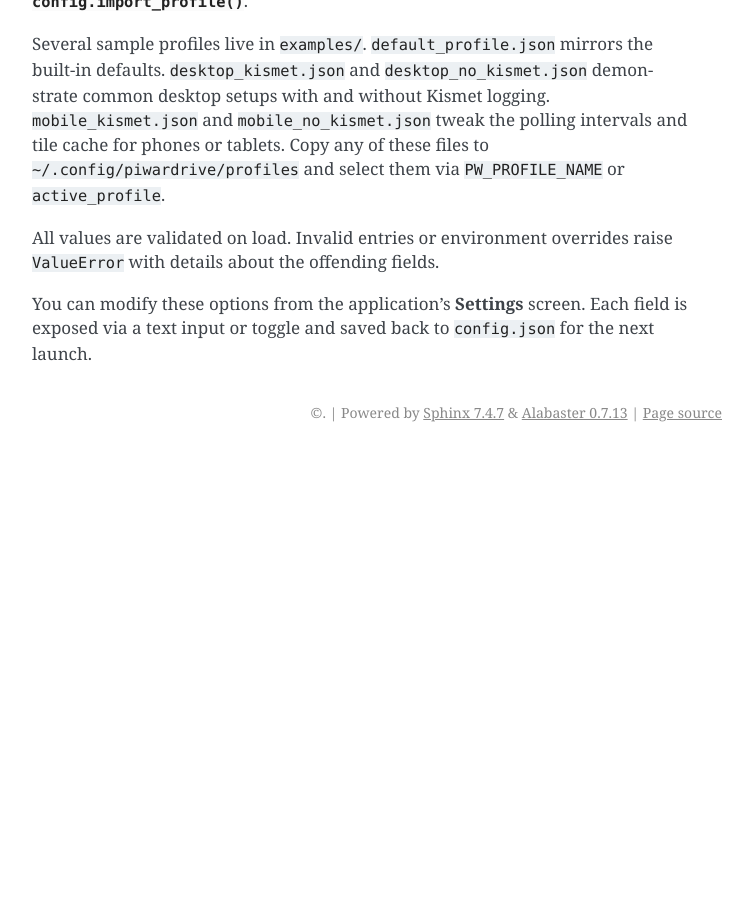
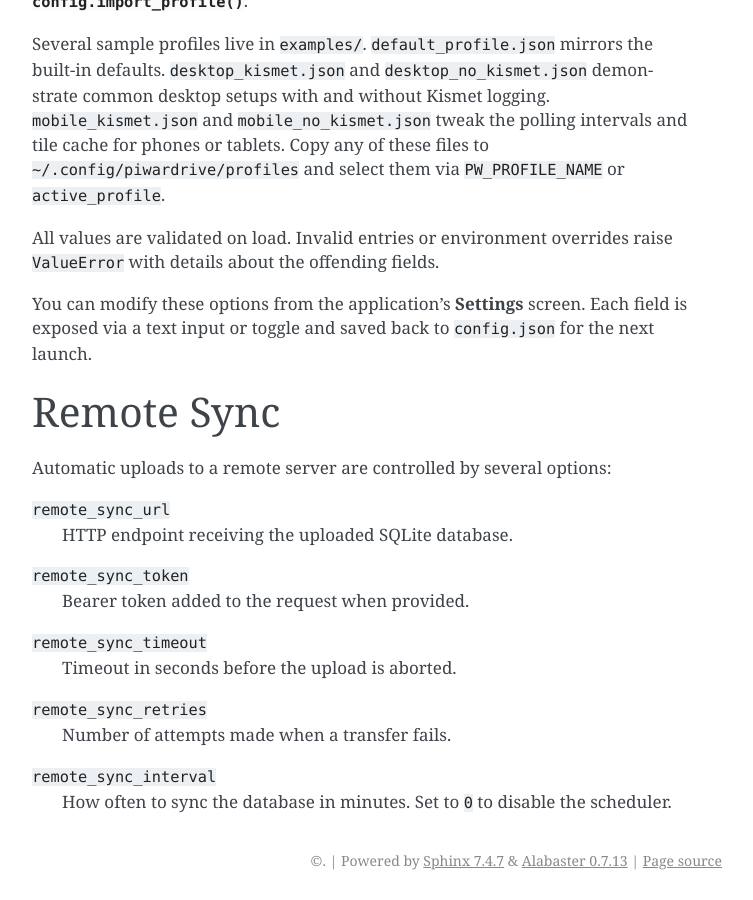
Before and after one commit to Trashytalk/piwardrive, a Sphinx documentation site: the page built from docs/configuration.rst, in a window 1280 px wide and 900 px high, scrolled down 1241 px. Shown: the whole window, without its empty margins (388-1141 px from the left). Built offline with Sphinx 7.4.7, drawn with Linux system fonts in a browser that asks for light colours; before the commit the page ends 1693 px from its top, so only the background shows below that.

Commit message:
docs: document remote sync scheduler and log whitelist

```diff
--- a/docs/configuration.rst
+++ b/docs/configuration.rst
@@ -56,3 +56,24 @@ raise ``ValueError`` with details about the offending fields.
 You can modify these options from the application's **Settings** screen.
 Each field is exposed via a text input or toggle and saved back to
 ``config.json`` for the next launch.
+
+Remote Sync
+-----------
+
+Automatic uploads to a remote server are controlled by several options:
+
+``remote_sync_url``
+    HTTP endpoint receiving the uploaded SQLite database.
+
+``remote_sync_token``
+    Bearer token added to the request when provided.
+
+``remote_sync_timeout``
+    Timeout in seconds before the upload is aborted.
+
+``remote_sync_retries``
+    Number of attempts made when a transfer fails.
+
+``remote_sync_interval``
+    How often to sync the database in minutes. Set to ``0`` to disable
+    the scheduler.
--- a/docs/remote_sync.rst
+++ b/docs/remote_sync.rst
@@ -46,8 +46,9 @@ Client Configuration
    receiver's URL, for example ``"http://10.0.0.2:9000/"``.  Optionally define
    ``remote_sync_token`` if your server expects a bearer token.
 2. ``remote_sync_timeout`` and ``remote_sync_retries`` control how long PiWardrive
-   waits for a response and how many times it retries on failure. ``remote_sync_interval``
-   specifies the upload frequency in minutes.
+   waits for a response and how many times it retries on failure.
+   ``remote_sync_interval`` schedules automatic uploads when greater than
+   ``0`` and represents the frequency in minutes.
 3. Restart PiWardrive or reload the configuration to apply the changes.
 
 Uploading Data
--- a/docs/status_service.rst
+++ b/docs/status_service.rst
@@ -43,7 +43,8 @@ available for use in external dashboards.
 
 ``/logs`` tails ``app.log`` (``lines`` query parameter controls length). The
 file path is set by ``logconfig.DEFAULT_LOG_PATH`` and may be mirrored to
-``stdout`` using ``setup_logging``::
+``stdout`` using ``setup_logging``. The endpoint validates that ``path`` is in
+the ``log_paths`` whitelist defined in ``config.json``::
 
    curl "http://localhost:8000/logs?lines=50"
 
```
Also changed, not shown: REFERENCE.md (+1 -1 lines), docs/environment.rst (+15 -0 lines).
